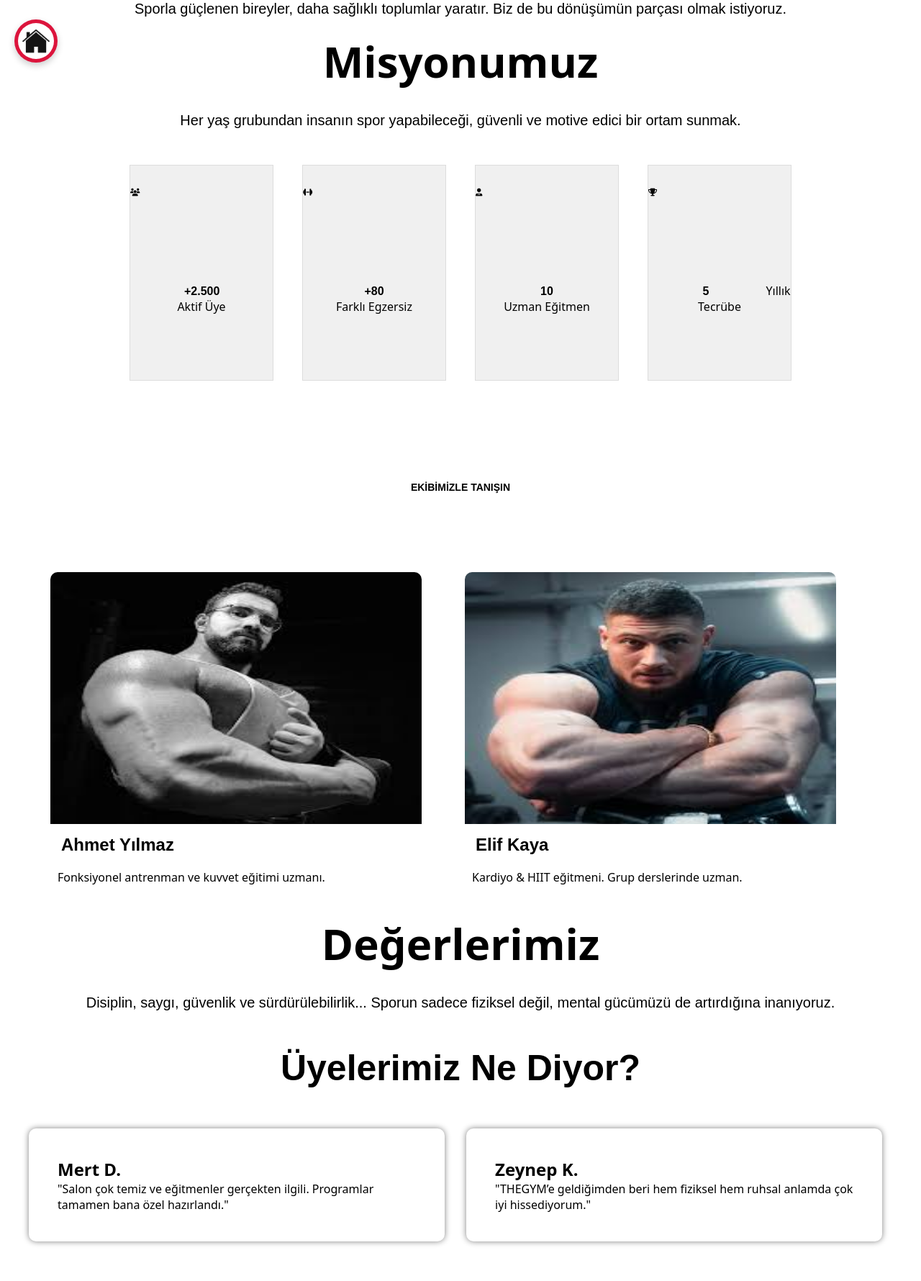
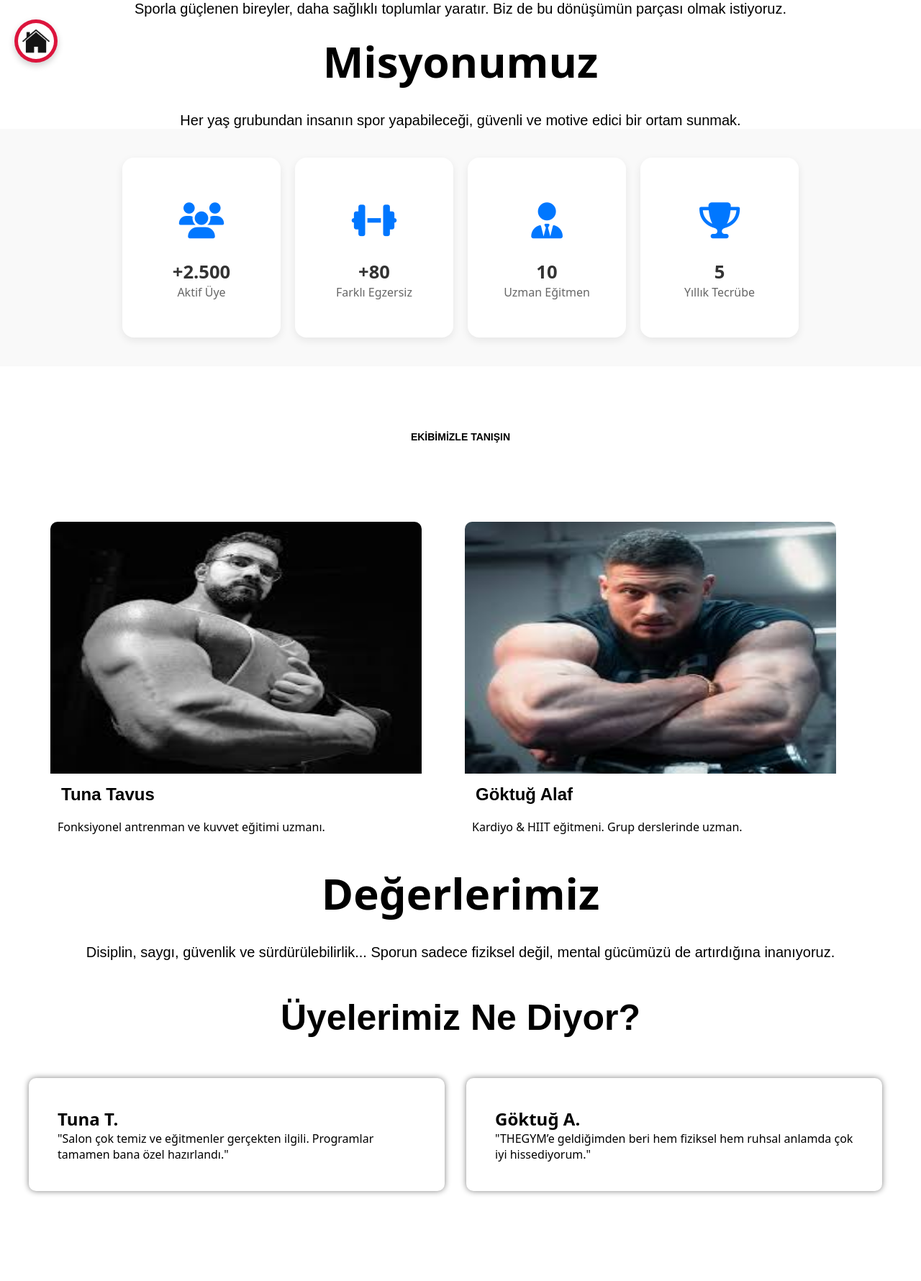
Before and after one commit to Mehmetcan1836/Spor-Sitesi, a PHP site: the page made by hakkımızda.html in a window 1280 px wide. Shown: the part 693-2473 px from the top of the page at 72% size. After the commit the page ends 2353 px from the top, so only its background shows below. Run offline with PHP 8.4, Linux system fonts and the light colour scheme.

Commit message:
mistik değişim

```diff
--- a/hakkımızda.html
+++ b/hakkımızda.html
@@ -70,22 +70,35 @@
 
     <section class="ucret">
   <div class="box1">
-            <h6><i class="fas fa-users"></i></h6>
-            <p><b>+2.500</b> Aktif Üye</p>
+    <div class="icon"><i class="fas fa-users"></i></div>
+    <div class="text">
+      <b>+2.500</b>
+      <p>Aktif Üye</p>
+    </div>
   </div>
   <div class="box1">
-            <h6><i class="fas fa-dumbbell"></i></h6>
-            <p><b>+80</b> Farklı Egzersiz</p>
+    <div class="icon"><i class="fas fa-dumbbell"></i></div>
+    <div class="text">
+      <b>+80</b>
+      <p>Farklı Egzersiz</p>
+    </div>
   </div>
   <div class="box1">
-            <h6><i class="fas fa-user-tie"></i></h6>
-            <p><b>10</b> Uzman Eğitmen</p>
+    <div class="icon"><i class="fas fa-user-tie"></i></div>
+    <div class="text">
+      <b>10</b>
+      <p>Uzman Eğitmen</p>
+    </div>
   </div>
   <div class="box1">
-            <h6><i class="fas fa-trophy"></i></h6>
-            <p><b>5</b> Yıllık Tecrübe</p>
+    <div class="icon"><i class="fas fa-trophy"></i></div>
+    <div class="text">
+      <b>5</b>
+      <p>Yıllık Tecrübe</p>
+    </div>
   </div>
 </section>
+
 
 
     <section class="sayfa5">
@@ -93,12 +106,12 @@
         <div class="kutu">
             <div class="post">
                 <img src="img/tunatavus.jpg" alt="Eğitmen 1">
-                <h2>Ahmet Yılmaz</h2>
+                <h2>Tuna Tavus</h2>
                 <p>Fonksiyonel antrenman ve kuvvet eğitimi uzmanı.</p>
             </div>
             <div class="post">
                 <img src="img/gökalaf.jpg" alt="Eğitmen 2">
-                <h2>Elif Kaya</h2>
+                <h2>Göktuğ Alaf</h2>
                 <p>Kardiyo & HIIT eğitmeni. Grup derslerinde uzman.</p>
             </div>
         </div>
@@ -117,12 +130,12 @@
             <div class="container10">
                 <div class="postes">
 
-                    <h2>Mert D.</h2>
+                    <h2>Tuna T.</h2>
                     <p>"Salon çok temiz ve eğitmenler gerçekten ilgili. Programlar tamamen bana özel hazırlandı."</p>
                 </div>
                 <div class="postes">
 
-                    <h2>Zeynep K.</h2>
+                    <h2>Göktuğ A.</h2>
                     <p>"THEGYM’e geldiğimden beri hem fiziksel hem ruhsal anlamda çok iyi hissediyorum."</p>
                 </div>
             </div>
--- a/kulüpler.html
+++ b/kulüpler.html
@@ -118,9 +118,11 @@
 
 <select id="ilceSelect">
   <option value="">Tüm İlçeler</option>
-  <option value="optimum">Optimum</option>
+  <option value="Yuregir">Yuregir</option>
   <option value="balgat">Balgat</option>
-  <option value="01 burda">01 Burda</option>
+  <option value="Ümraniye">Ümraniye</option>
+  <option value="Üsküdar">Üsküdar</option>
+  <option value="Kadıköy">Kadıköy</option>
 </select>
 
 <select id="imkanSelect">
--- a/stil.css
+++ b/stil.css
@@ -325,6 +325,9 @@
         margin: 2%;
     }
 }
+.sayfa6{
+    clear: both;
+}
 
 .sayfa6 h5{
     margin-top: 20px;
@@ -585,45 +588,60 @@
     box-shadow: none;
 }
 .ucret {
-
   display: flex;
   flex-wrap: wrap;
   justify-content: center;
-    margin: 0 auto;
-    width: 100%;
+  gap: 20px;
+  padding: 40px 20px;
+  background-color: #f9f9f9;
 }
 
 .box1 {
-    width: 200px;
-    height: 300px;
-    background-color: #f0f0f0;
-    border: 1px solid #ddd;
-    margin: 10px;
-  }
-  .box1 img{
-    width: 100%;
-    height: 80%;
-  }
-  .box1 b{
-    margin: 75px;
-    font-weight: bold;
-    font-family: sans-serif;
-  }
-  .box1 p{
+  width: 220px;
+  height: 250px;
+  background: #ffffff;
+  border-radius: 16px;
+  box-shadow: 0 4px 12px rgba(0, 0, 0, 0.08);
+  display: flex;
+  flex-direction: column;
+  align-items: center;
+  justify-content: center;
+  transition: transform 0.3s ease, box-shadow 0.3s ease;
   text-align: center;
-    height: 40px;
-    padding-top: 20px;
-    margin-top: 50%;
-    border-radius: 34px;
 }
 
-  .ucret a{
-    text-decoration: none;
-    color: black;
+.box1:hover {
+  transform: translateY(-3px);
+  box-shadow: 0 10px 25px rgba(0, 0, 0, 0.15);
 }
-  .box1 h6{
-    padding-top: 30px;
+
+.icon {
+  font-size: 50px;
+  color: #0077ff;
+  margin-bottom: 20px;
 }
+
+.text b {
+  font-size: 1.6rem;
+  color: #333;
+  display: block;
+}
+
+.text p {
+  margin: 0;
+  font-size: 1rem;
+  color: #666;
+  font-weight: 500;
+}
+
+@media (max-width: 768px) {
+  .box1 {
+    width: 100%;
+    max-width: 300px;
+  }
+}
+
+
   .baslık{
     display: flex;
     flex-wrap: wrap;
```
Also changed, not shown: data.json (+12 -12 lines). Lines whose indentation alone changed are shown as unchanged.
